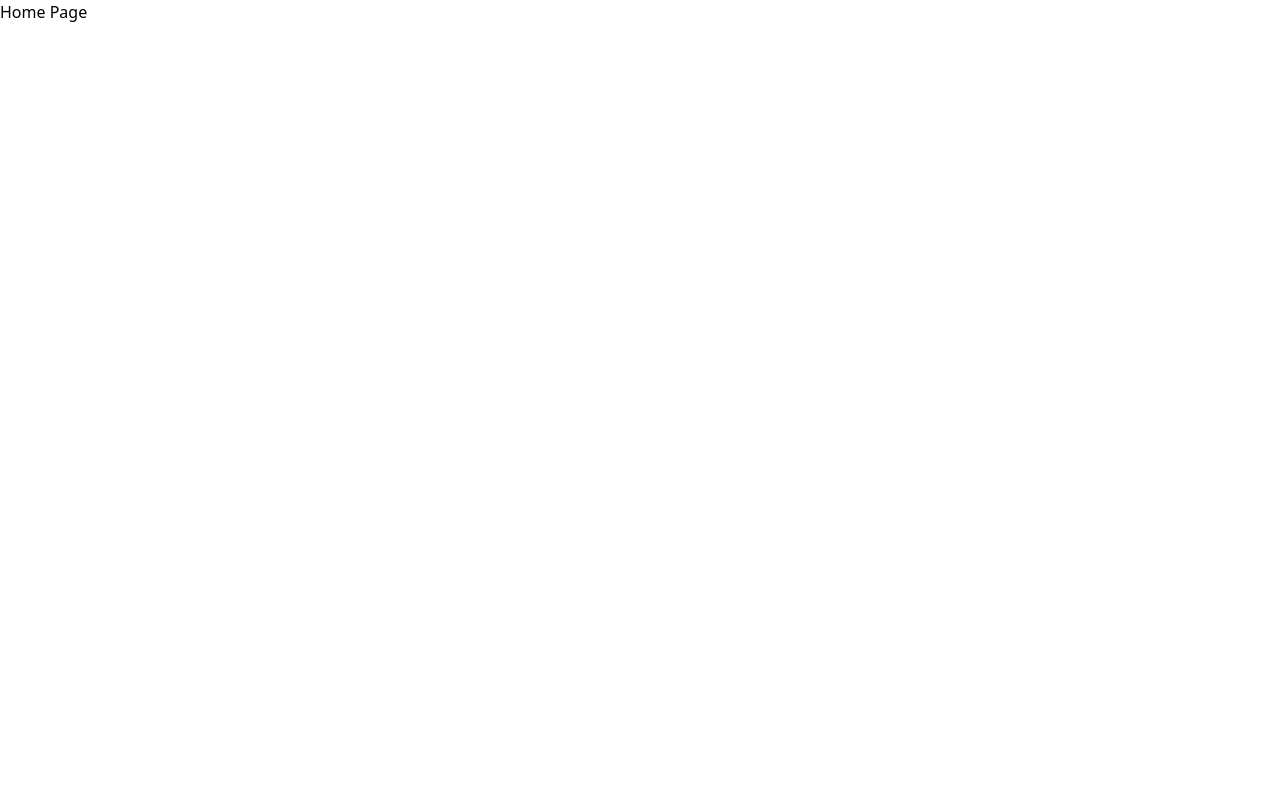
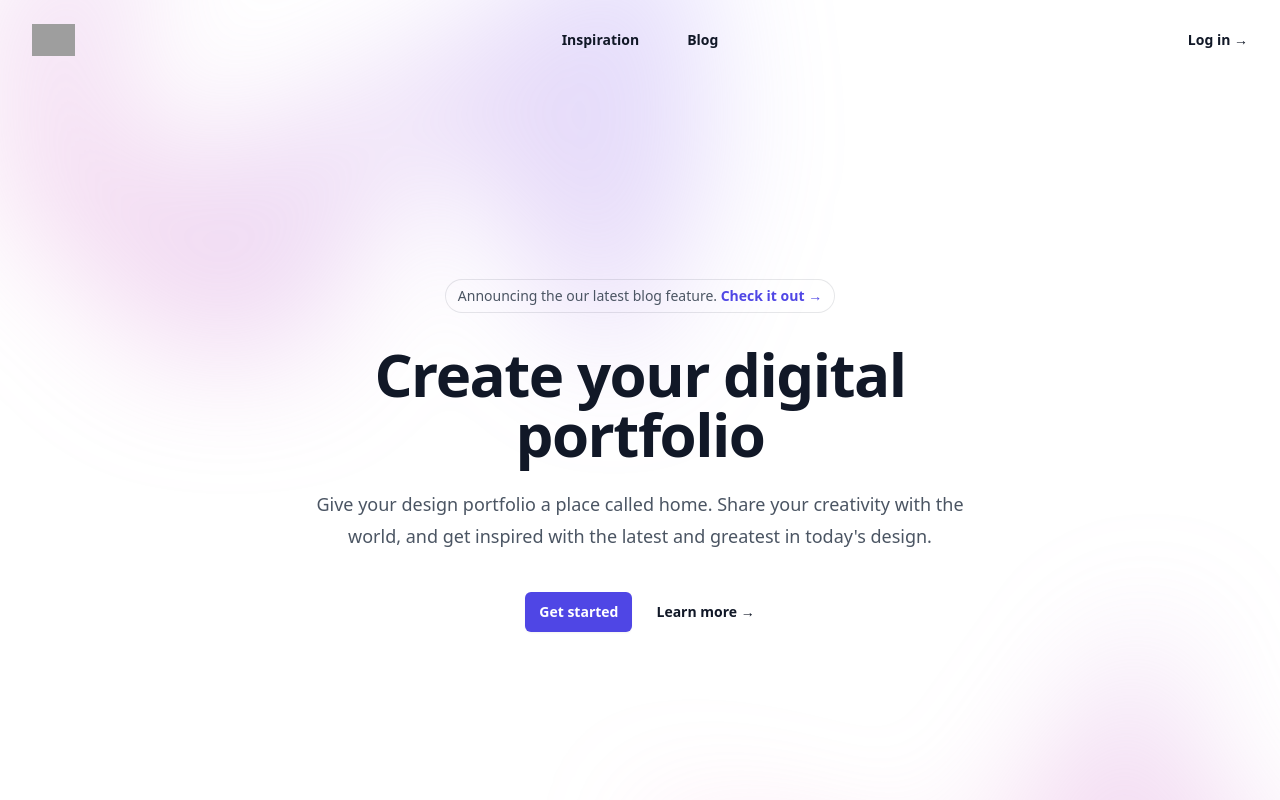
Before and after one commit to ghazi-mansoor/digifolio-frontend-app, a Next.js app: page / in a window 1280 px wide. Built offline with nearby package versions, Linux system fonts and the light colour scheme; grey boxes are pictures that could not be loaded; a web font is replaced by a local one.

Commit message:
Add landing page

```diff
--- /dev/null
+++ b/app/features/landing-page/components/landing-page.jsx
@@ -0,0 +1,156 @@
+import { useState } from 'react'
+import { Dialog } from '@headlessui/react'
+import { Bars3Icon, XMarkIcon } from '@heroicons/react/24/outline'
+
+const navigation = [
+    { name: 'Inspiration', href: '#' },
+    { name: 'Blog', href: '#' },
+]
+
+export default function LandingPage() {
+    const [mobileMenuOpen, setMobileMenuOpen] = useState(false)
+
+    return (
+        <div className="bg-white h-screen w-screen overflow-hidden">
+            <header className="absolute inset-x-0 top-0 z-50">
+                <nav className="flex items-center justify-between p-6 lg:px-8" aria-label="Global">
+                    <div className="flex lg:flex-1">
+                        <a href="#" className="-m-1.5 p-1.5">
+                            <span className="sr-only">Your Company</span>
+                            <img
+                                className="h-8 w-auto"
+                                src="https://tailwindui.com/img/logos/mark.svg?color=pink&shade=600"
+                                alt=""
+                            />
+                        </a>
+                    </div>
+                    <div className="flex lg:hidden">
+                        <button
+                            type="button"
+                            className="-m-2.5 inline-flex items-center justify-center rounded-md p-2.5 text-gray-700"
+                            onClick={() => setMobileMenuOpen(true)}
+                        >
+                            <span className="sr-only">Open main menu</span>
+                            <Bars3Icon className="h-6 w-6" aria-hidden="true" />
+                        </button>
+                    </div>
+                    <div className="hidden lg:flex lg:gap-x-12">
+                        {navigation.map((item) => (
+                            <a key={item.name} href={item.href} className="text-sm font-semibold leading-6 text-gray-900">
+                                {item.name}
+                            </a>
+                        ))}
+                    </div>
+                    <div className="hidden lg:flex lg:flex-1 lg:justify-end">
+                        <a href="/sign-in" className="text-sm font-semibold leading-6 text-gray-900">
+                            Log in <span aria-hidden="true">&rarr;</span>
+                        </a>
+                    </div>
+                </nav>
+                <Dialog as="div" className="lg:hidden" open={mobileMenuOpen} onClose={setMobileMenuOpen}>
+                    <div className="fixed inset-0 z-50" />
+                    <Dialog.Panel className="fixed inset-y-0 right-0 z-50 w-full overflow-y-auto bg-white px-6 py-6 sm:max-w-sm sm:ring-1 sm:ring-gray-900/10">
+                        <div className="flex items-center justify-between">
+                            <a href="#" className="-m-1.5 p-1.5">
+                                <span className="sr-only">Your Company</span>
+                                <img
+                                    className="h-8 w-auto"
+                                    src="https://tailwindui.com/img/logos/mark.svg?color=pink&shade=600"
+                                    alt=""
+                                />
+                            </a>
+                            <button
+                                type="button"
+                                className="-m-2.5 rounded-md p-2.5 text-gray-700"
+                                onClick={() => setMobileMenuOpen(false)}
+                            >
+                                <span className="sr-only">Close menu</span>
+                                <XMarkIcon className="h-6 w-6" aria-hidden="true" />
+                            </button>
+                        </div>
+                        <div className="mt-6 flow-root">
+                            <div className="-my-6 divide-y divide-gray-500/10">
+                                <div className="space-y-2 py-6">
+                                    {navigation.map((item) => (
+                                        <a
+                                            key={item.name}
+                                            href={item.href}
+                                            className="-mx-3 block rounded-lg px-3 py-2 text-base font-semibold leading-7 text-gray-900 hover:bg-gray-50"
+                                        >
+                                            {item.name}
+                                        </a>
+                                    ))}
+                                </div>
+                                <div className="py-6">
+                                    <a
+                                        href="#"
+                                        className="-mx-3 block rounded-lg px-3 py-2.5 text-base font-semibold leading-7 text-gray-900 hover:bg-gray-50"
+                                    >
+                                        Log in
+                                    </a>
+                                </div>
+                            </div>
+                        </div>
+                    </Dialog.Panel>
+                </Dialog>
+            </header>
+
+            <div className="relative isolate px-6 pt-14 lg:px-8">
+                <div
+                    className="absolute inset-x-0 -top-40 -z-10 transform-gpu overflow-hidden blur-3xl sm:-top-80"
+                    aria-hidden="true"
+                >
+                    <div
+                        className="relative left-[calc(50%-11rem)] aspect-[1155/678] w-[36.125rem] -translate-x-1/2 rotate-[30deg] bg-gradient-to-tr from-[#ff80b5] to-[#9089fc] opacity-30 sm:left-[calc(50%-30rem)] sm:w-[72.1875rem]"
+                        style={{
+                            clipPath:
+                                'polygon(74.1% 44.1%, 100% 61.6%, 97.5% 26.9%, 85.5% 0.1%, 80.7% 2%, 72.5% 32.5%, 60.2% 62.4%, 52.4% 68.1%, 47.5% 58.3%, 45.2% 34.5%, 27.5% 76.7%, 0.1% 64.9%, 17.9% 100%, 27.6% 76.8%, 76.1% 97.7%, 74.1% 44.1%)',
+                        }}
+                    />
+                </div>
+                <div className="mx-auto max-w-2xl py-32 sm:py-48 lg:py-56">
+                    <div className="hidden sm:mb-8 sm:flex sm:justify-center">
+                        <div className="relative rounded-full px-3 py-1 text-sm leading-6 text-gray-600 ring-1 ring-gray-900/10 hover:ring-gray-900/20">
+                            Announcing the our latest blog feature.{' '}
+                            <a href="/blog" className="font-semibold text-indigo-600">
+                                <span className="absolute inset-0" aria-hidden="true" />
+                                Check it out <span aria-hidden="true">&rarr;</span>
+                            </a>
+                        </div>
+                    </div>
+                    <div className="text-center">
+                        <h1 className="text-4xl font-bold tracking-tight text-gray-900 sm:text-6xl">
+                            Create your digital portfolio
+                        </h1>
+                        <p className="mt-6 text-lg leading-8 text-gray-600">
+                            Give your design portfolio a place called home. Share your creativity with the world, and get inspired with the latest and greatest in today's design.
+                        </p>
+                        <div className="mt-10 flex items-center justify-center gap-x-6">
+                            <a
+                                href="/sign-up"
+                                className="rounded-md bg-indigo-600 px-3.5 py-2.5 text-sm font-semibold text-white shadow-sm hover:bg-indigo-500 focus-visible:outline focus-visible:outline-2 focus-visible:outline-offset-2 focus-visible:outline-indigo-600"
+                            >
+                                Get started
+                            </a>
+                            <a href="#" className="text-sm font-semibold leading-6 text-gray-900">
+                                Learn more <span aria-hidden="true">→</span>
+                            </a>
+                        </div>
+                    </div>
+                </div>
+                <div
+                    className="absolute inset-x-0 top-[calc(100%-13rem)] -z-10 transform-gpu overflow-hidden blur-3xl sm:top-[calc(100%-30rem)]"
+                    aria-hidden="true"
+                >
+                    <div
+                        className="relative left-[calc(50%+3rem)] aspect-[1155/678] w-[36.125rem] -translate-x-1/2 bg-gradient-to-tr from-[#ff80b5] to-[#9089fc] opacity-30 sm:left-[calc(50%+36rem)] sm:w-[72.1875rem]"
+                        style={{
+                            clipPath:
+                                'polygon(74.1% 44.1%, 100% 61.6%, 97.5% 26.9%, 85.5% 0.1%, 80.7% 2%, 72.5% 32.5%, 60.2% 62.4%, 52.4% 68.1%, 47.5% 58.3%, 45.2% 34.5%, 27.5% 76.7%, 0.1% 64.9%, 17.9% 100%, 27.6% 76.8%, 76.1% 97.7%, 74.1% 44.1%)',
+                        }}
+                    />
+                </div>
+            </div>
+        </div>
+    )
+}
--- a/pages/index.js
+++ b/pages/index.js
@@ -1,7 +1,9 @@
+import LandingPage from "@/app/features/landing-page/components/landing-page";
+
 export default function Home() {
   return (
-    <main>
-        Home Page
-    </main>
+    <>
+      <LandingPage />
+    </>
   )
 }
```
